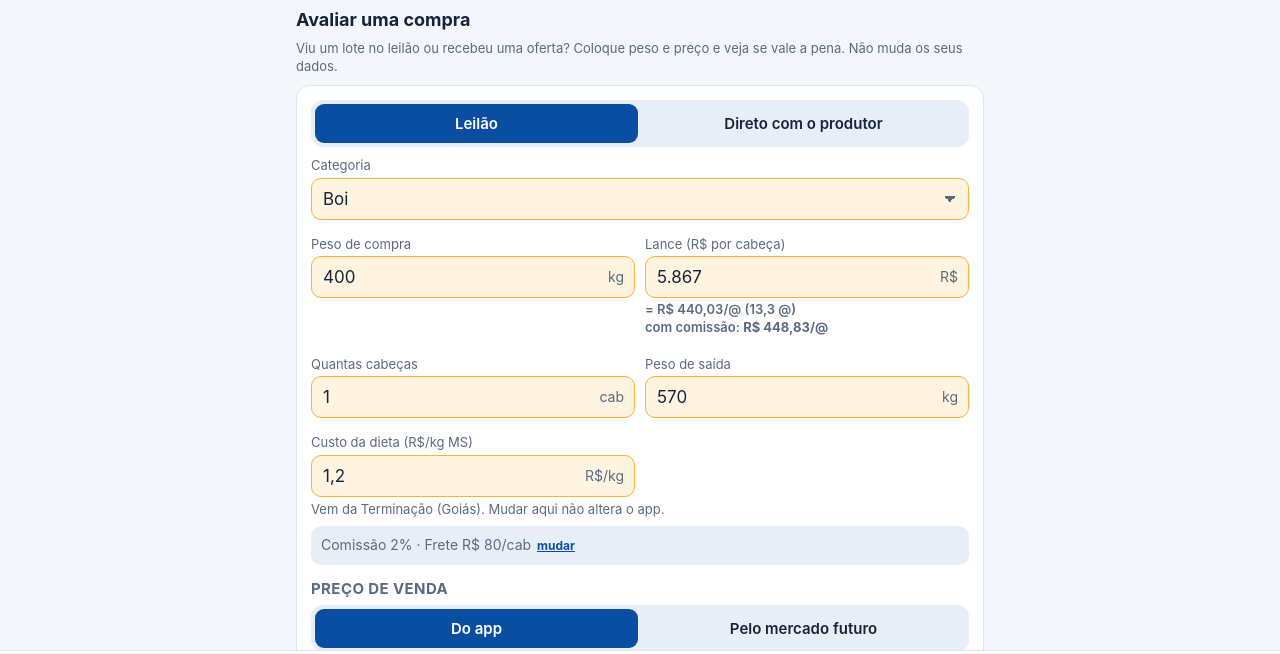
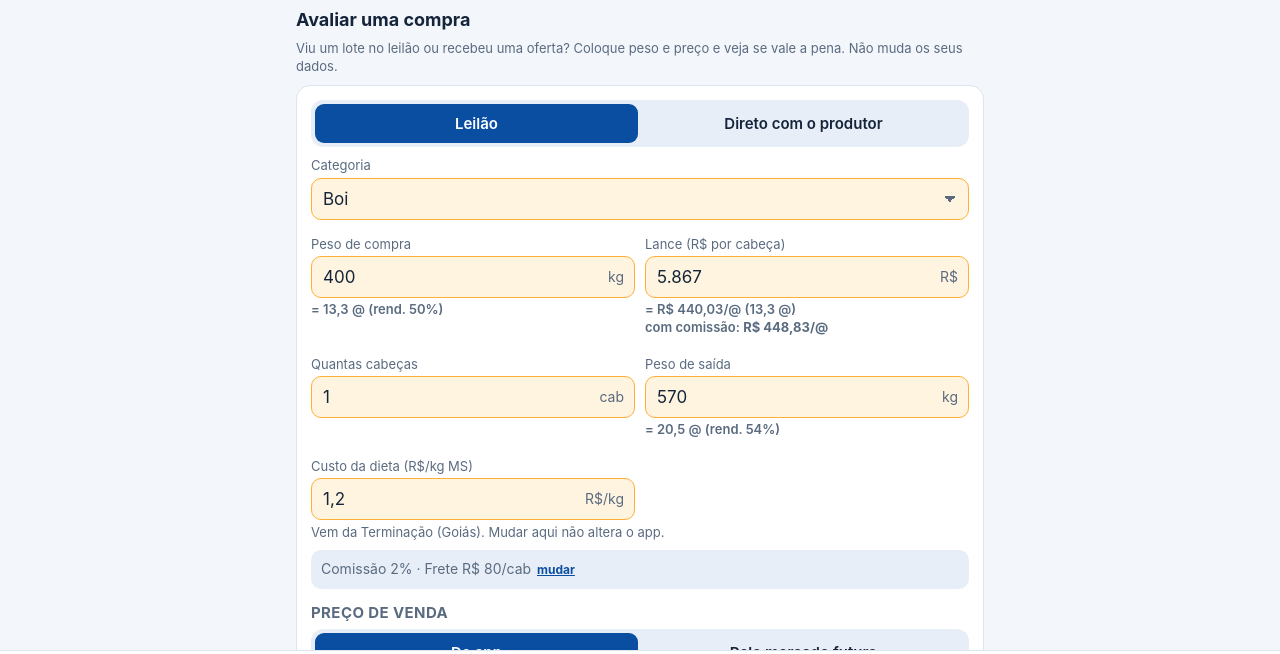
Before and after one commit to bspecuaria/lote, a plain HTML site: page index.html in a window 1280 px wide. Shown: the part 84-738 px from the top of the page. Drawn offline with Linux system fonts and the light colour scheme.

Commit message:
Add files via upload

```diff
--- a/index.html
+++ b/index.html
@@ -965,6 +965,7 @@ function loteBuild(){
       <p class="hint" style="margin:0">Base, custo da trava e desconto ficam guardados — só a cotação você muda todo dia.</p>`}
     <p class="hint" style="margin:6px 0 0">${isFut?'':'Venda e peso de saída vêm do app — mude se quiser. '}Nada disso altera os seus dados, só o botão no fim.</p>`;
   loteCfRender();
+  {[['lt_p0','ltP0Arr'],['lt_pf','ltPfArr']].concat(c.un==='kg'?[['lt_venda','ltVendaKg']]:[]).forEach(([i,id])=>{const el=document.getElementById(i); if(el){const sp=document.createElement('span'); sp.className='mini cab'; sp.id=id; el.closest('.inwrap').after(sp)}})}
   {const cu=document.getElementById(leil?'lt_lance':'lt_cu'); if(cu&&c.un!=='cab'){const sp=document.createElement('span'); sp.className='mini cab'; sp.id='ltCuCab'; cu.closest('.inwrap').after(sp)}}
 }
 function loteCfRender(){const el=document.getElementById('ltCf'); if(!el)return; const L=UI.lote, cf=S.loteCfg[L.onde||'leilao'];
@@ -999,7 +1000,14 @@ function loteDemo(c,r,g,qt,X){
 }
 function loteCalc(){
   const leil=UI.lote.onde!=='direto', cf=S.loteCfg[leil?'leilao':'direto'], base=leil?UI.lote.lance:UI.lote.cu*loteFc(UI.lote);
-  {const el=document.getElementById('ltCuCab'), c0=S.cats[UI.lote.k]; if(el){const fc=loteFc(UI.lote); el.innerHTML=!(isN(base)&&fc>0)?'':leil?`= ${brl(base/fc,2)}${UNS[c0.un]}`+(c0.un==='arroba'?` (${num(fc,1)} @)`:'')+(cf.com?`<br>com comissão: <b>${brl(base*(1+cf.com)/fc,2)}${UNS[c0.un]}</b>`:''):`= ${brl(base)} por cabeça`+(c0.un==='arroba'?` (${num(fc,1)} @)`:'')}}
+  {const el=document.getElementById('ltCuCab'), c0=S.cats[UI.lote.k]; if(el){const fc=loteFc(UI.lote);
+    if(!(isN(base)&&fc>0))el.innerHTML='';
+    else if(c0.un==='kg'){const tot=(base*(1+cf.com)+cf.frete)/fc; el.innerHTML=(leil?`= ${brl(base/fc,2)}/kg`:`= ${brl(base)} por cabeça`)+(cf.com||cf.frete?`<br>com comissão e frete: <b>${brl(tot,2)}/kg</b>`:'')}
+    else el.innerHTML=leil?`= ${brl(base/fc,2)}${UNS[c0.un]}`+(c0.un==='arroba'?` (${num(fc,1)} @)`:'')+(cf.com?`<br>com comissão: <b>${brl(base*(1+cf.com)/fc,2)}${UNS[c0.un]}</b>`:''):`= ${brl(base)} por cabeça`+(c0.un==='arroba'?` (${num(fc,1)} @)`:'')}
+    const c1=S.cats[UI.lote.k], sp0=document.getElementById('ltP0Arr'), spf=document.getElementById('ltPfArr'), spv=document.getElementById('ltVendaKg');
+    if(sp0)sp0.textContent=isN(UI.lote.p0)?`= ${num(UI.lote.p0*c1.re/15,1)} @ (rend. ${pct(c1.re,0)})`:'';
+    if(spf)spf.textContent=isN(UI.lote.pf)?`= ${num(UI.lote.pf*c1.rs/15,1)} @ (rend. ${pct(c1.rs,0)})`:'';
+    if(spv)spv.textContent=isN(UI.lote.venda)?`= ${brl(UI.lote.venda*c1.rs/15,2)}/kg vivo`:'';}
   const L=UI.lote, k=L.k, isFut=L.modo==='fut'&&FUT_CATS.includes(k); const T=clone(stateOnly(S)); const c=T.cats[k];
   const vend=isFut?futVenda(k):L.venda;
   c.p0=L.p0; c.venda=vend; c.pf=L.pf; if('src' in c)c.link=false;
```
